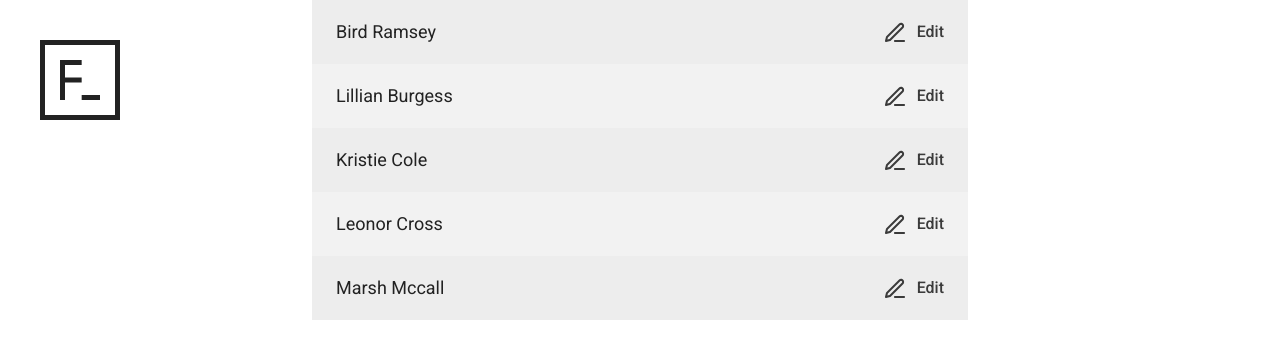
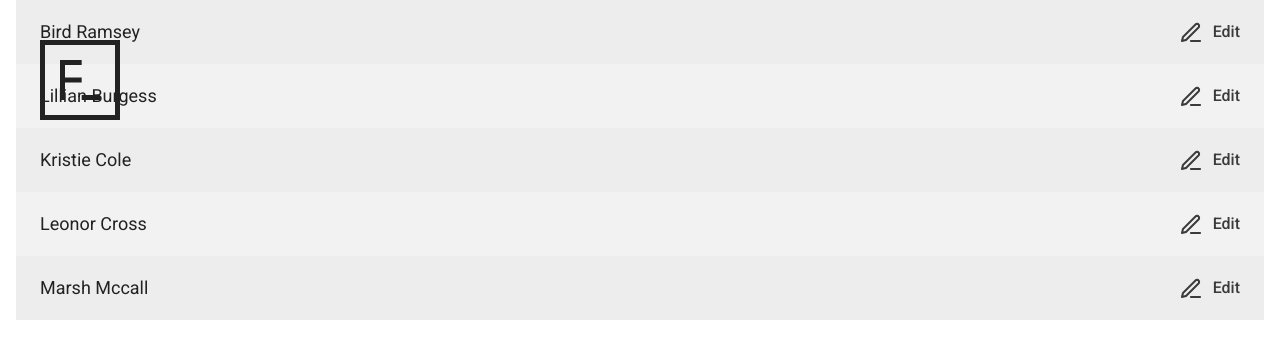
Before and after one commit to kepler003/forte, a React (Create React App) app: page / in a window 1280 px wide. Shown: the top 358 px of the page. Built offline with nearby package versions, Linux system fonts and the light colour scheme; data requests are answered from the project's data file.

Commit message:
Move sizing to Card

```diff
--- a/src/components/Card/Card.module.css
+++ b/src/components/Card/Card.module.css
@@ -1,5 +1,7 @@
 .card {
   width: 100%;
+  max-width: 65.6rem;
+  margin: 0 auto;
   padding: 4rem 8rem;
   background-color: var(--color-base-7);
 }
--- a/src/components/Main/Main.module.css
+++ b/src/components/Main/Main.module.css
@@ -1,5 +1,3 @@
 .main {
-  width: 100%;
-  max-width: 65.6rem;
-  margin: 0 auto;
+  padding: 0 1.6rem;
 }
```
